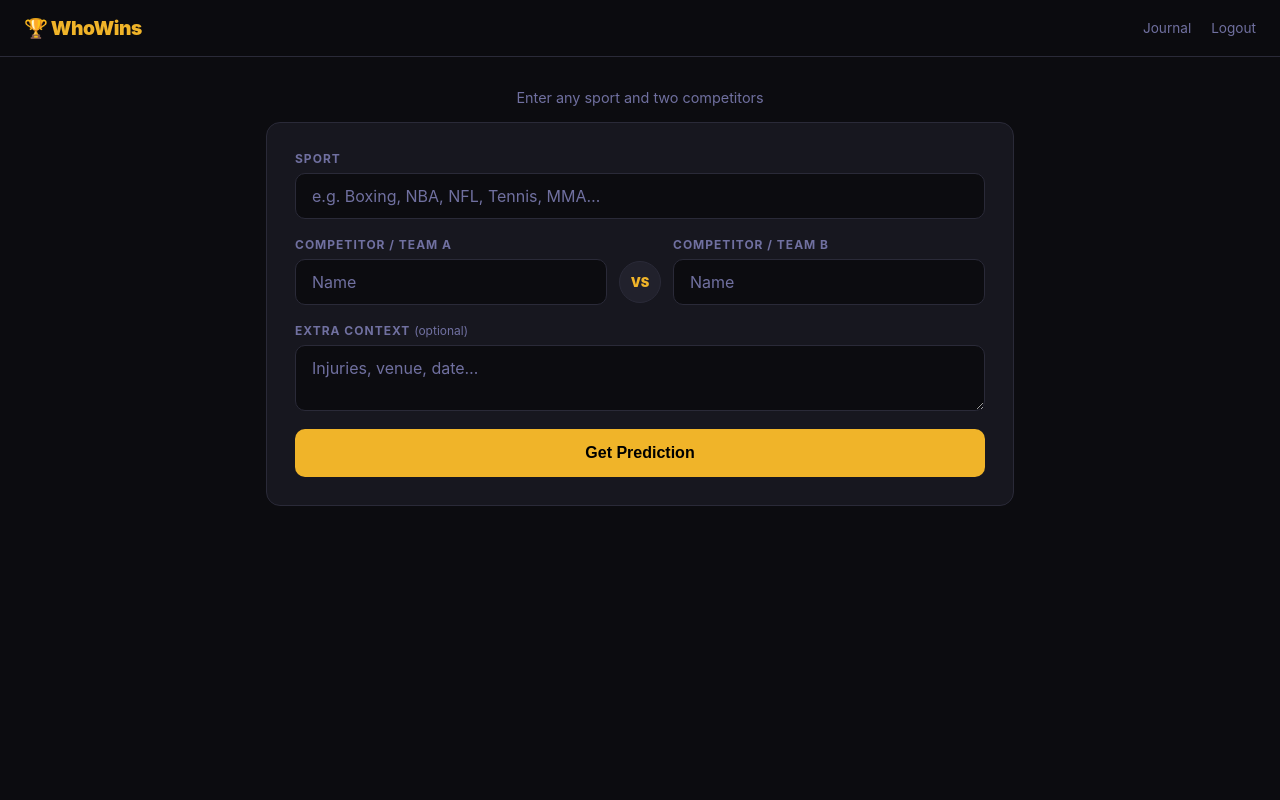
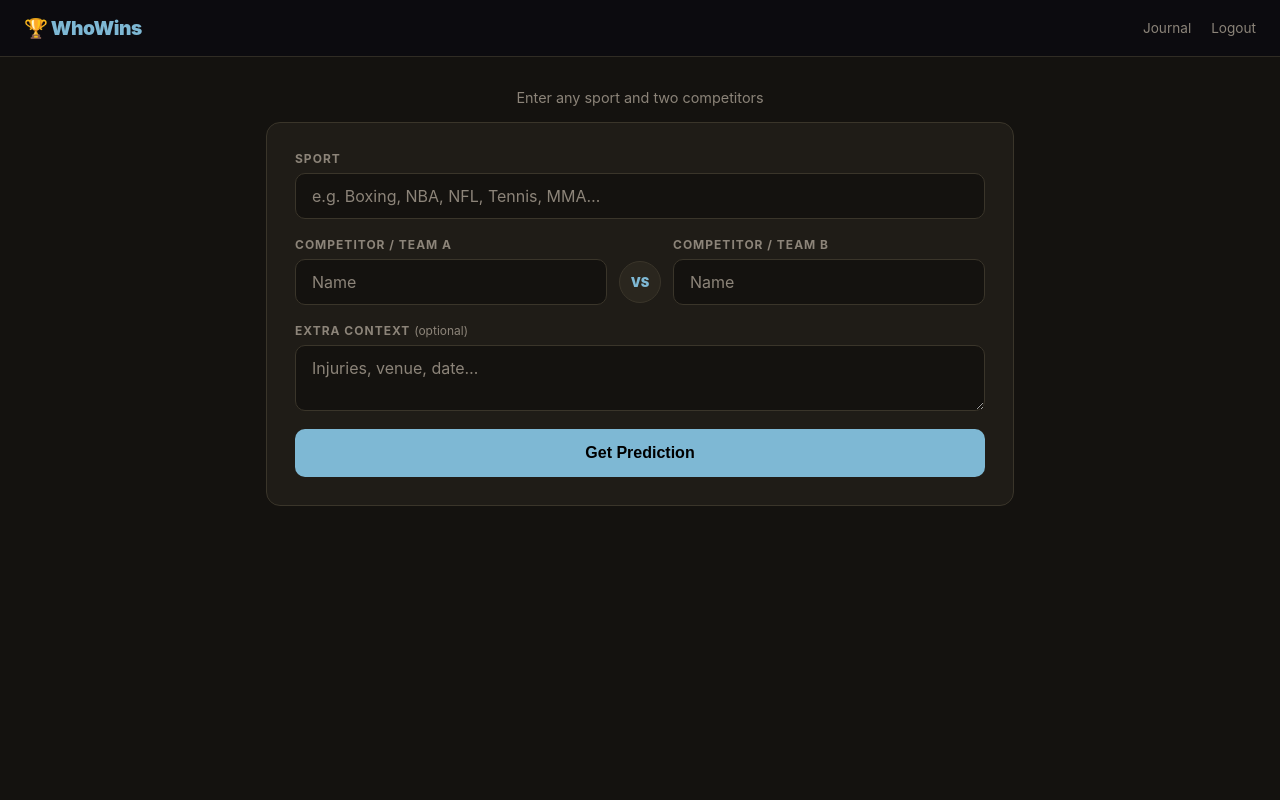
Before and after one commit to Oidas1/whowins, a Flask app: page / in a window 1280 px wide. Run offline with Flask 3, Linux system fonts and the light colour scheme; the visitor is signed in with stand-in values (Sample User, id 1).

Commit message:
Redesign: soft blue, sage green, warm neutral color palette

```diff
--- a/static/css/style.css
+++ b/static/css/style.css
@@ -2,17 +2,30 @@
 *, *::before, *::after { box-sizing: border-box; margin: 0; padding: 0; }
 
 :root {
-  --bg:        #0c0c10;
-  --surface:   #17171f;
-  --surface2:  #21212c;
-  --border:    #2a2a38;
-  --accent:    #f0b429;
-  --accent2:   #d49a1a;
-  --green:     #4ade80;
-  --red:       #f87171;
-  --blue:      #60a5fa;
-  --text:      #e8e8f0;
-  --muted:     #7070a0;
+  /* Warm neutral base */
+  --bg:        #14120f;
+  --surface:   #1f1c17;
+  --surface2:  #2a261e;
+  --border:    #3a352a;
+
+  /* Soft blue — primary accent, CTAs, winner highlight */
+  --accent:    #7eb8d4;
+  --accent2:   #5fa0be;
+
+  /* Sage green — wins, positive */
+  --green:     #7aaa82;
+  --green2:    #5d8f66;
+
+  /* Muted warm red — losses */
+  --red:       #c47a72;
+
+  /* Soft blue utility (kept for badges) */
+  --blue:      #7eb8d4;
+
+  /* Warm text */
+  --text:      #ede8e0;
+  --muted:     #8c8479;
+
   --radius:    14px;
 }
 
@@ -35,6 +48,7 @@ header {
   top: 0;
   background: rgba(12,12,16,0.95);
   backdrop-filter: blur(12px);
+  border-bottom-color: rgba(58,53,42,0.8);
   z-index: 100;
 }
 
```
Also changed, not shown: other parts of static/css/style.css (+21 -20 lines).
